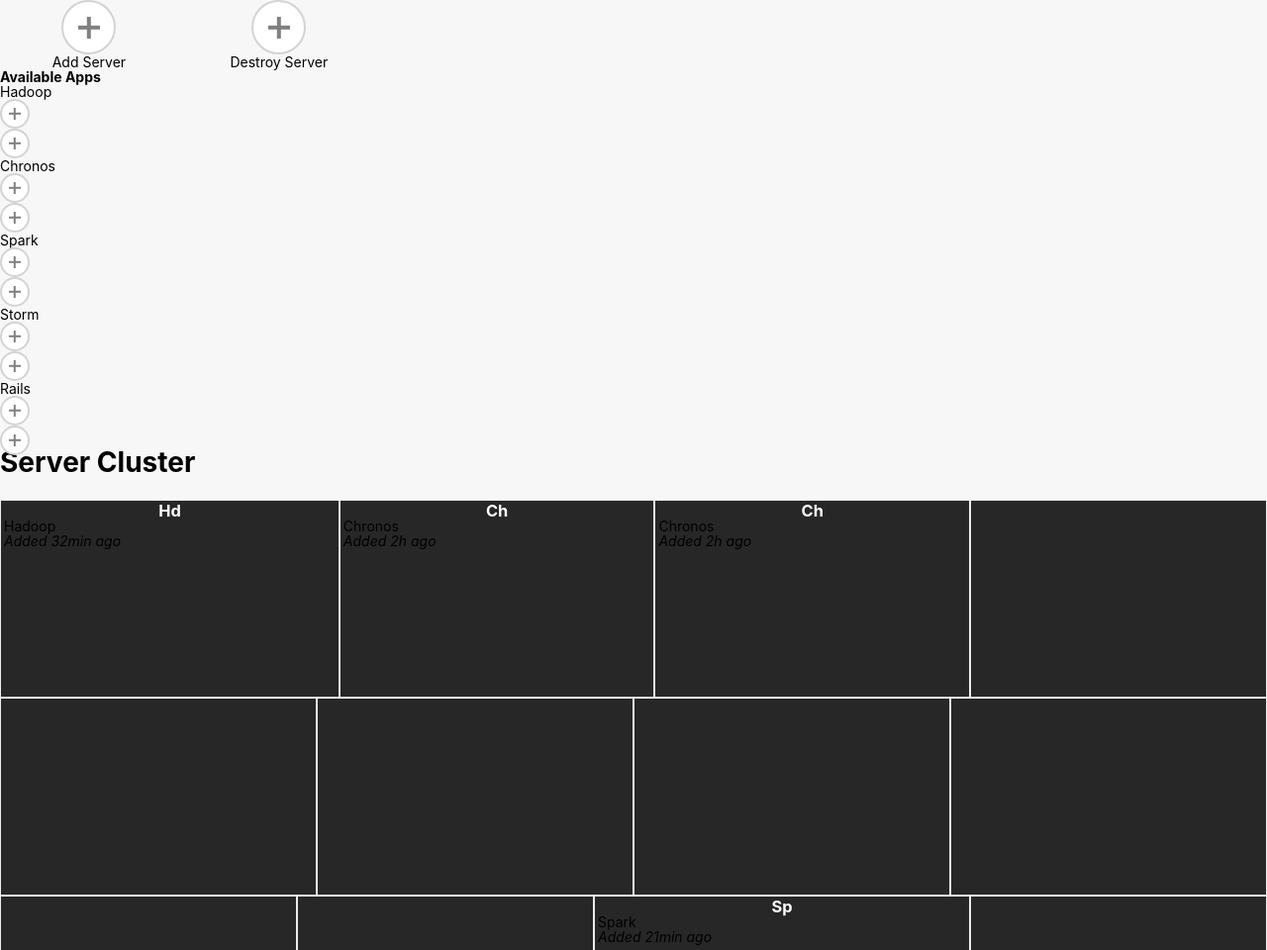
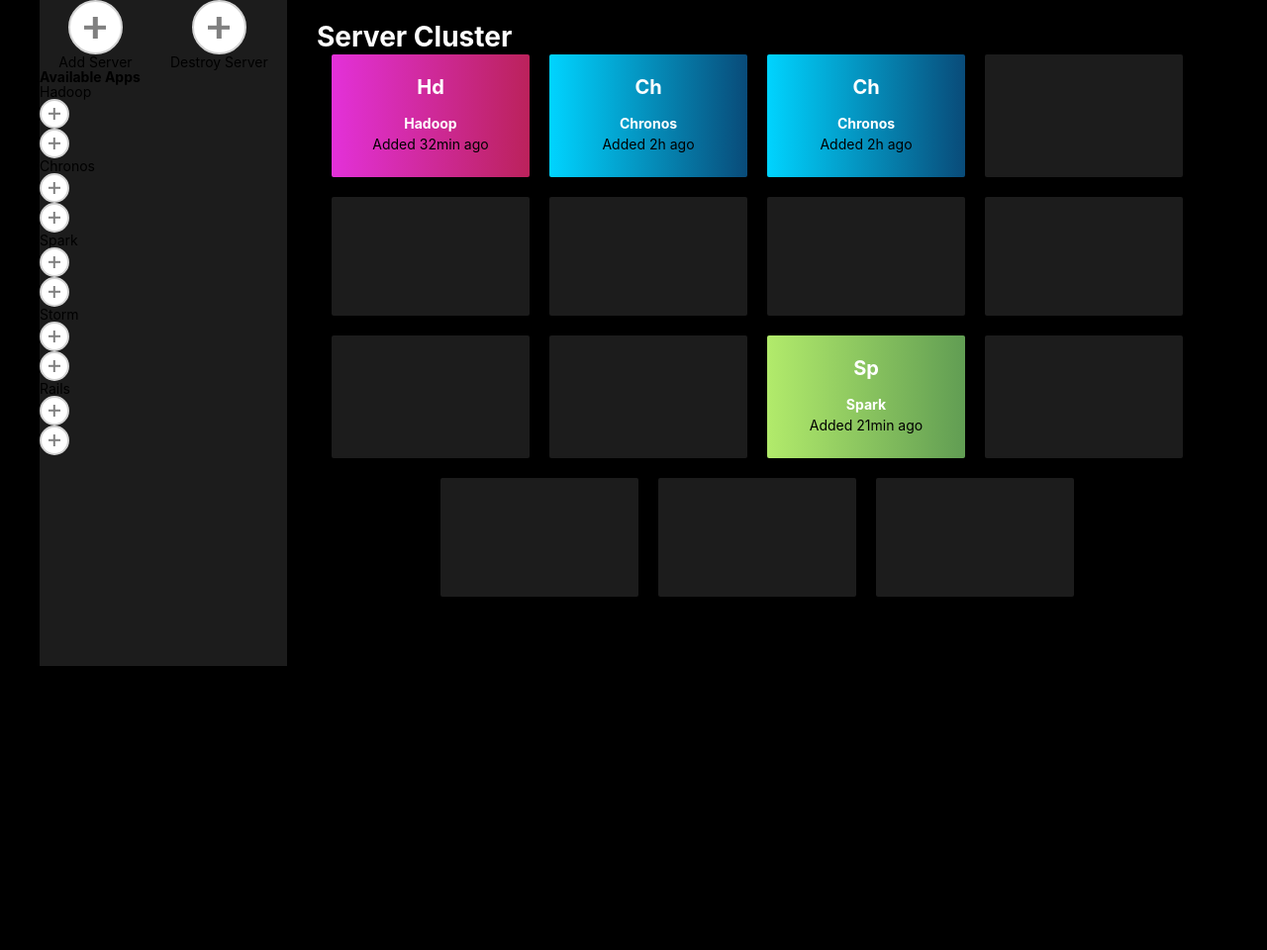
Before and after one commit to mark-bonnici/server-cluster, a React app: page / in a window 1280 px wide. Shown: the top 960 px of the page at 99% size. After the commit the page ends 800 px from the top, so only its background shows below. Built offline with nearby package versions, Linux system fonts and the light colour scheme.

Commit message:
style servers

```diff
--- a/src/components/Card.js
+++ b/src/components/Card.js
@@ -2,15 +2,13 @@
 import * as PropTypes from "prop-types"
 
 const Card = ({ initials, appName, color, timeAdded, onClick }) => (
-  <div className="card" onClick={onClick}>
-    <div className="card__thumbnail-link">
-      <div className={`card__thumbnail ${color}`}>
-        <div className="card__info">
-          <h3 className="card__title">{initials}</h3>
-          <p>{appName}</p>
-          <i>{timeAdded}</i>
-        </div>
-      </div>
+  <div className={`card card--${color}`} onClick={onClick}>
+    <div className="card__info">
+      <h3 className="card__title">{initials}</h3>
+      <p className="card__name">
+        <strong>{appName}</strong>
+      </p>
+      <p className="card__date">{timeAdded}</p>
     </div>
   </div>
 )
--- a/src/components/MenuItem.js
+++ b/src/components/MenuItem.js
@@ -4,7 +4,7 @@
 
 const BUTTON_MODIFIER = "round-button--small"
 
-const MenuItem = ({ text }) => (
+const MenuItem = ({ text, modifier }) => (
   <div className="menu-item">
     <span>{text}</span>
     <div className="menu-item__button-container">
--- a/src/components/ServerList.js
+++ b/src/components/ServerList.js
@@ -1,9 +1,12 @@
 import React from "react"
 import * as PropTypes from "prop-types"
+
+import { TITLE } from "../helpers/constants"
 import Card from "./Card"
 
 const ServerList = ({ servers }) => (
   <div className="server-list">
+    <h1>{TITLE}</h1>
     <div className="page__inner server-list__inner">
       {servers.map(({ initials, appName, color, timeAdded }, index) => {
         const card = {
--- a/src/containers/Home.js
+++ b/src/containers/Home.js
@@ -2,12 +2,10 @@
 import { connect } from "react-redux"
 import * as PropTypes from "prop-types"
 import ServerList from "../components/ServerList"
-import { TITLE } from "../helpers/constants"
 
 const Home = ({ servers }) => {
   return (
     <>
-      <h1>{TITLE}</h1>
       <ServerList servers={servers} />
     </>
   )
--- a/src/reducers/servers.js
+++ b/src/reducers/servers.js
@@ -3,7 +3,7 @@
     id: 1,
     initials: "Hd",
     appName: "Hadoop",
-    color: "magenta",
+    color: "pink",
     timeAdded: "Added 32min ago"
   },
   {
@@ -31,7 +31,7 @@
     id: 11,
     initials: "Sp",
     appName: "Spark",
-    color: "Green",
+    color: "green",
     timeAdded: "Added 21min ago"
   },
   { id: 12 },
--- a/src/styles/blocks/card.scss
+++ b/src/styles/blocks/card.scss
@@ -2,33 +2,51 @@
 @import "../helpers/mixins.scss";
 
 .card {
-  flex: 1 1 auto;
-  min-width: 300px;
-  min-height: 200px;
-  margin: 0;
+  flex: 0 1 auto;
+  min-width: 200px;
+  min-height: 120px;
+  margin: 10px;
+  padding: 20px;
   background: $mineShaft;
-  border: solid 1px $gallery;
   transition: transform 0.2s ease;
+  border-radius: 2px;
+  cursor: pointer;
 
   &:hover {
     transform: scale(1.05);
     transition: all 0.2s ease;
   }
 
-  &__thumbnail {
+  &__info {
     position: relative;
+    padding: 3px;
+    text-align: center;
+    color: $white;
+    line-height: 1.5em;
   }
 
-  &__image {
-    max-width: 100%;
+  &__title {
+    font-size: 2rem;
+    margin-bottom: 15px;
   }
 
-  &__info {
-    padding: 3px;
+  &__date {
+    color: $black;
   }
 
-  .card__title {
-    text-align: center;
-    color: $white;
+  &--blue {
+    background: $blueGradient;
+  }
+  &--pink {
+    background: $pinkGradient;
+  }
+  &--purple {
+    background: $purpleGradient;
+  }
+  &--green {
+    background: $greenGradient;
+  }
+  &--cyan {
+    background: $cyanGradient;
   }
 }
--- a/src/styles/blocks/navigation.scss
+++ b/src/styles/blocks/navigation.scss
@@ -5,6 +5,7 @@
   display: flex;
   flex-direction: column;
   width: 30%;
+  min-width: 250px;
 
   &__items {
     margin: 0 auto;
@@ -37,8 +38,10 @@
   }
 
   &--theme--dark {
+    background: $MenuBackgroundColor;
+
     .navigation__link {
-      color: $redRobin;
+      color: $MenuColor;
     }
   }
 
--- a/src/styles/blocks/server-list.scss
+++ b/src/styles/blocks/server-list.scss
@@ -9,6 +9,6 @@
   }
 
   @media (min-width: 768px) {
-    padding: 30px 0;
+    padding: 30px;
   }
 }
--- a/src/styles/helpers/common.scss
+++ b/src/styles/helpers/common.scss
@@ -8,6 +8,12 @@
 * {
   margin: 0;
   padding: 0;
+}
+
+h1,
+h2,
+h3 {
+  color: $titleColor;
 }
 
 html {
@@ -25,16 +31,14 @@
   background: $pageBackgroundColor;
 }
 
-h1,
-h2,
-h3,
-h4,
-h5 {
-  margin: 0;
+a {
+  text-decoration: none;
 }
 
-a {
-  text-decoration: none;
+.page {
+  display: flex;
+  max-width: 1200px;
+  margin: 0 auto;
 }
 
 .flex-centered {
--- a/src/styles/helpers/variables.scss
+++ b/src/styles/helpers/variables.scss
@@ -1,12 +1,41 @@
 $white: #ffffff;
+$black: #000;
 $outrageousOrange: #fd5c3c;
 $redRobin: #7a3222;
 $gallery: #ececec;
 $alabaster: #f7f7f7;
-$mineShaft: #272727;
+$mineShaft: #1c1c1c;
 
-$textColor: $mineShaft;
-$pageBackgroundColor: $alabaster;
+$purpleGradient: linear-gradient(
+  90deg,
+  rgba(217, 121, 139, 1) 0%,
+  rgba(111, 56, 122, 1) 100%
+);
+$greenGradient: linear-gradient(
+  90deg,
+  rgba(178, 235, 107, 1) 0%,
+  rgba(97, 157, 83, 1) 100%
+);
+$cyanGradient: linear-gradient(
+  90deg,
+  rgba(160, 219, 199, 1) 0%,
+  rgba(34, 187, 178, 1) 100%
+);
+$pinkGradient: linear-gradient(
+  90deg,
+  rgba(227, 49, 217, 1) 0%,
+  rgba(187, 34, 91, 1) 100%
+);
+$blueGradient: linear-gradient(
+  90deg,
+  rgba(0, 212, 255, 1) 0%,
+  rgba(9, 75, 121, 1) 100%
+);
+
+$textColor: $alabaster;
+$titleColor: $white;
+
+$pageBackgroundColor: $black;
 
 $buttonTextColor: $white;
 $buttonBorderColor: $outrageousOrange;
@@ -16,12 +45,7 @@
 $buttonBorderHoverColor: $white;
 $buttonBackgroundHoverColor: $white;
 
-$burgerMenuColor: $white;
-$burgerMenuStickyColor: $redRobin;
-
-$gameBorderColor: $outrageousOrange;
-
-$footerColor: $white;
-$footerBackgroundColor: $mineShaft;
+$MenuColor: $alabaster;
+$MenuBackgroundColor: $mineShaft;
 
 $titleFont: RobotoExtraBlack, sans-serif;
```
